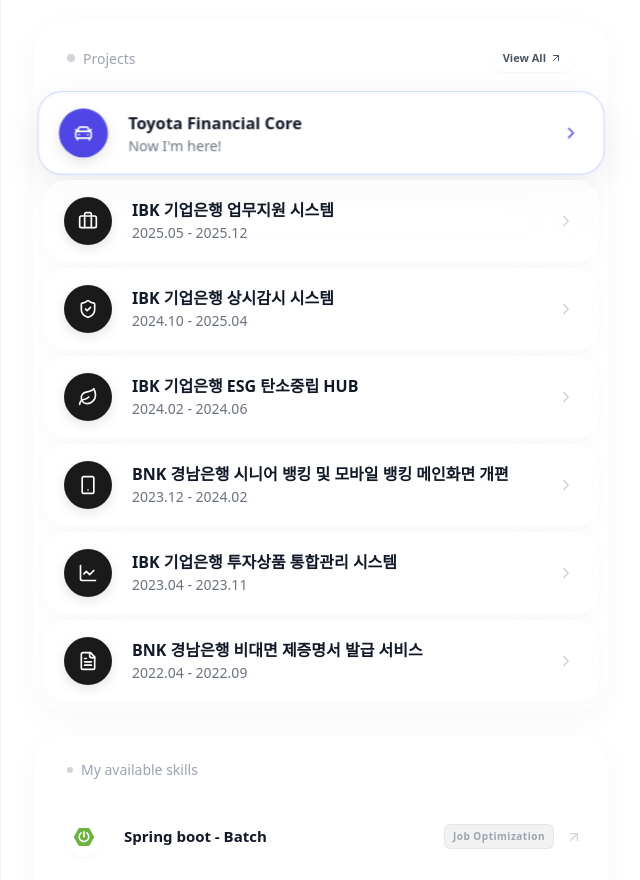
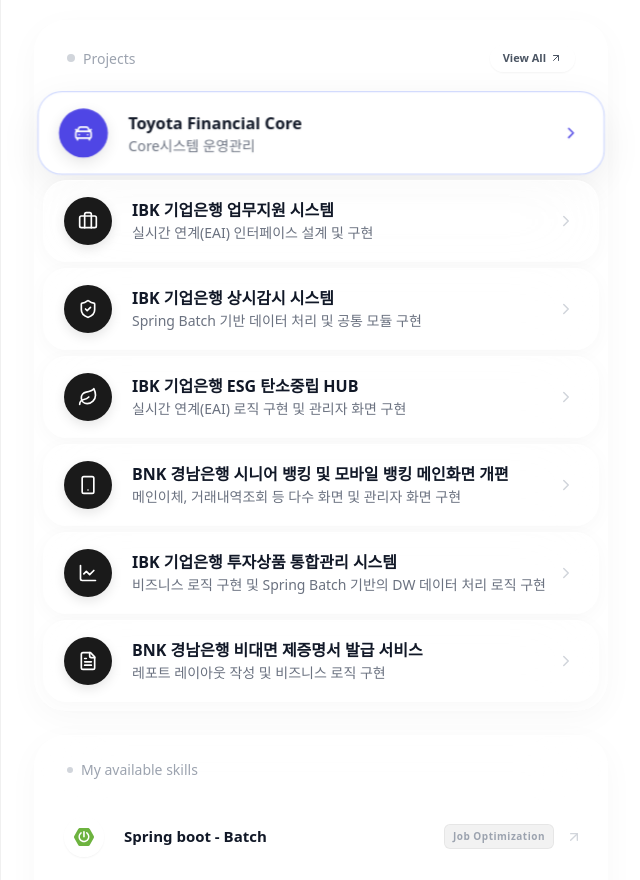
Before and after one commit to whitecloud94/blueprint-view, a React (Vite) app: page / in a window 1280 px wide. Shown: the part 580-1460 px from the top of the page, without its empty margins (319-959 px from the left). Built offline with nearby package versions, Linux system fonts and the light colour scheme.

Commit message:
Update project subtitles in `Projects.tsx` to reflect functionalities and roles.

```diff
--- a/src/components/Projects/Projects.tsx
+++ b/src/components/Projects/Projects.tsx
@@ -40,44 +40,44 @@
 const projects = [
     {
         title: 'Toyota Financial Core',
-        sub: "Now I'm here!",
+        sub: "Core시스템 운영관리",
         icon: <CarFront size={20} className="sm:w-[22px]"/>,
         bg: 'bg-indigo-600',
         active: true
     },
     {
         title: 'IBK 기업은행 업무지원 시스템',
-        sub: '2025.05 - 2025.12',
+        sub: '실시간 연계(EAI) 인터페이스 설계 및 구현',
         icon: <Briefcase size={20} className="sm:w-[22px]"/>,
         bg: 'bg-[#1A1A1A]'
     },
     {
         title: 'IBK 기업은행 상시감시 시스템',
-        sub: '2024.10 - 2025.04',
+        sub: 'Spring Batch 기반 데이터 처리 및 공통 모듈 구현',
         icon: <ShieldCheck size={20} className="sm:w-[22px]"/>,
         bg: 'bg-[#1A1A1A]'
     },
     {
         title: 'IBK 기업은행 ESG 탄소중립 HUB',
-        sub: '2024.02 - 2024.06',
+        sub: '실시간 연계(EAI) 로직 구현 및 관리자 화면 구현',
         icon: <Leaf size={20} className="sm:w-[22px]"/>,
         bg: 'bg-[#1A1A1A]'
     },
     {
         title: 'BNK 경남은행 시니어 뱅킹 및 모바일 뱅킹 메인화면 개편',
-        sub: '2023.12 - 2024.02',
+        sub: '메인이체, 거래내역조회 등 다수 화면 및 관리자 화면 구현',
         icon: <Smartphone size={20} className="sm:w-[22px]"/>,
         bg: 'bg-[#1A1A1A]'
     },
     {
         title: 'IBK 기업은행 투자상품 통합관리 시스템',
-        sub: '2023.04 - 2023.11',
+        sub: '비즈니스 로직 구현 및 Spring Batch 기반의 DW 데이터 처리 로직 구현',
         icon: <LineChart size={20} className="sm:w-[22px]"/>,
         bg: 'bg-[#1A1A1A]'
     },
     {
         title: 'BNK 경남은행 비대면 제증명서 발급 서비스',
-        sub: '2022.04 - 2022.09',
+        sub: '레포트 레이아웃 작성 및 비즈니스 로직 구현',
         icon: <FileText size={20} className="sm:w-[22px]"/>,
         bg: 'bg-[#1A1A1A]'
     },
```
